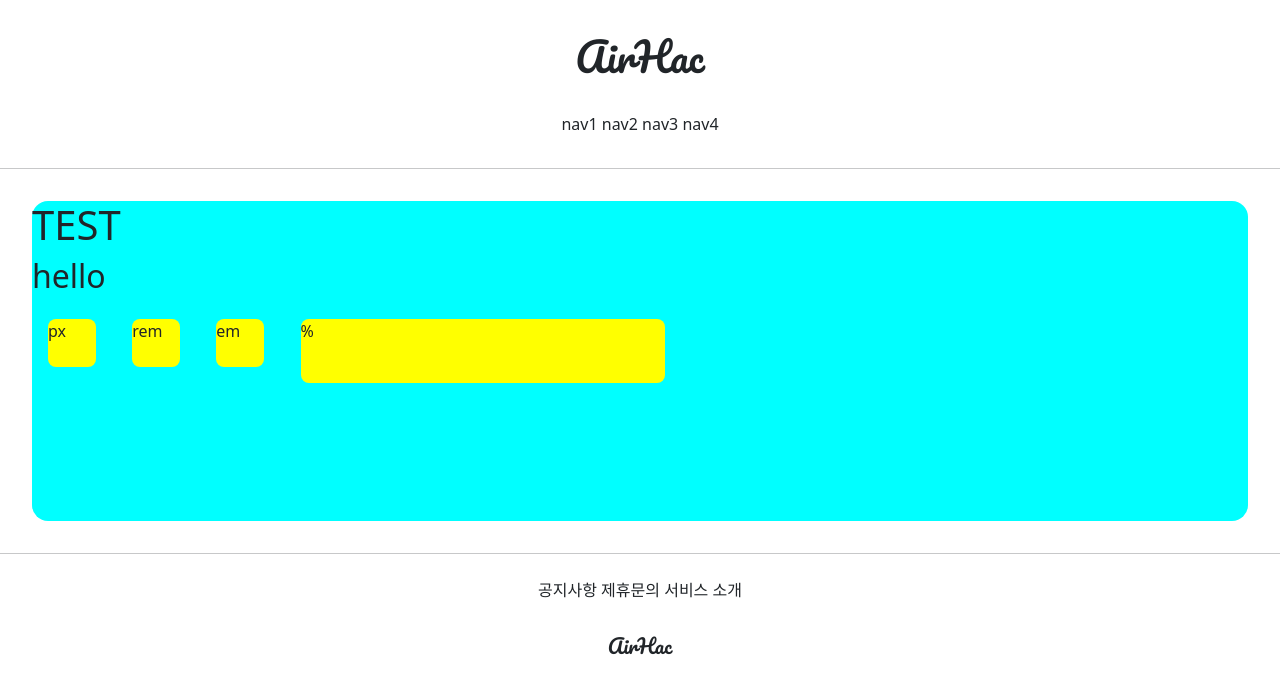
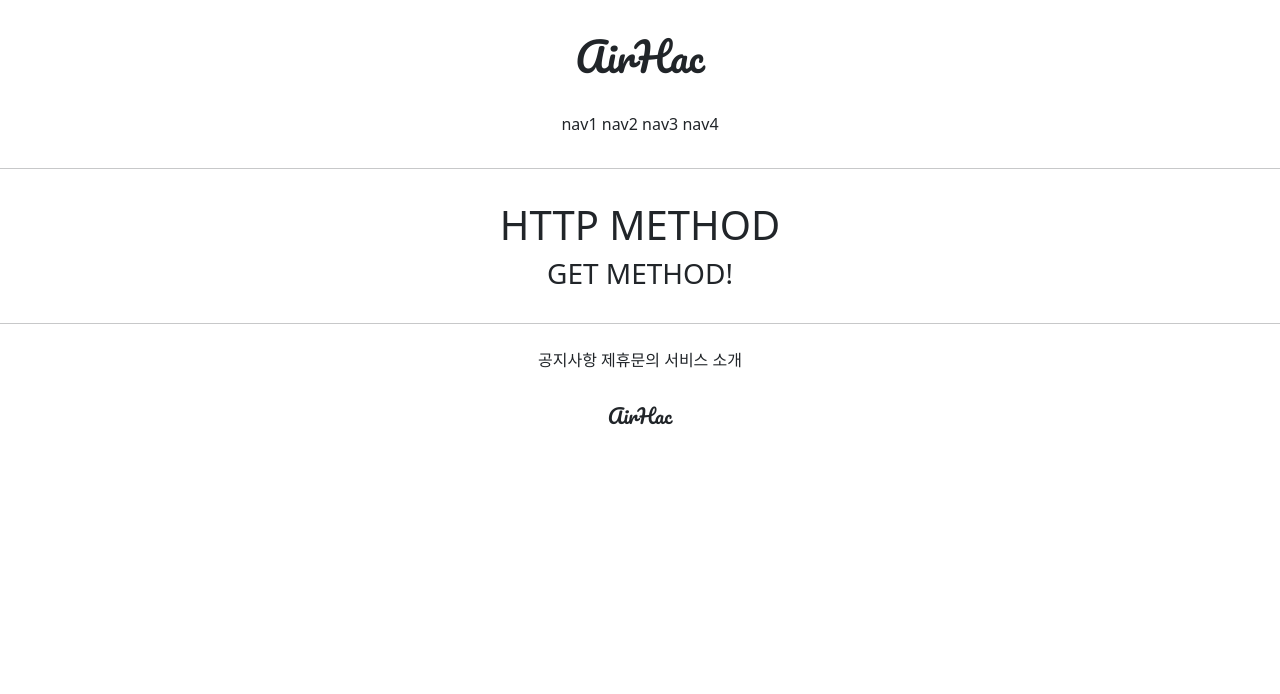
Before and after one commit to airhac/gj_web_1, a Django app: page /accounts/hello_world/ in a window 1280 px wide. Shown: the top 694 px of the page. Run offline with Django 3.2, Linux system fonts and the light colour scheme; parts of the project's set-up code (start-up, migrations or seed data) failed here and were passed over.

Commit message:
7/8 new commit 2

```diff
--- a/accountapp/templates/accountapp/hello_world.html
+++ b/accountapp/templates/accountapp/hello_world.html
@@ -2,26 +2,10 @@
 
 {% block content %}
 
-    <style>
-        .testing {
-            background-color: yellow;
-            margin: 1rem;
-            height : 48px;
-            width : 48px;
-            border-radius: .5rem;
-            display: inline-block;
-        }
-    </style>
-
-    <div style="height: 20rem; background-color:aqua; margin:2rem; border-radius: 1rem; font_size: 2rem">
+    <div style="margin : 2rem; text-align : center">
     {# scroll옵션도 가능, scroll도 안보이게 할수 있음#}
-        <h1>TEST</h1>
-        <h2>hello</h2>
-
-    <div class = "testing" style="height: 48px; width: 48px">px</div>
-    <div class = "testing" style="height: 3rem; width: 3rem">rem</div>
-    <div class = "testing" style="height: 3em; width: 3em">em</div>
-    <div class = "testing" style="height: 20%; width: 30%">%</div>
-
+        <h1>HTTP METHOD</h1>
+    {#  단순 변수 출력 #}
+    <h3>{{ text }}</h3>
     </div>
 {% endblock %}
--- a/accountapp/views.py
+++ b/accountapp/views.py
@@ -2,5 +2,8 @@ from django.http import HttpResponse
 from django.shortcuts import render
 
 def hello_world(request):
-    return render(request,'accountapp/hello_world.html')
+    if request.method == 'POST':
+        return render(request,'accountapp/hello_world.html', context={'text': 'POST METHOD!'})
+    else:
+        return render(request, 'accountapp/hello_world.html', context={'text': 'GET METHOD!'})
 #어떠한 주소로 들어갔을떄 이것을 볼수 있는지 확인
```
